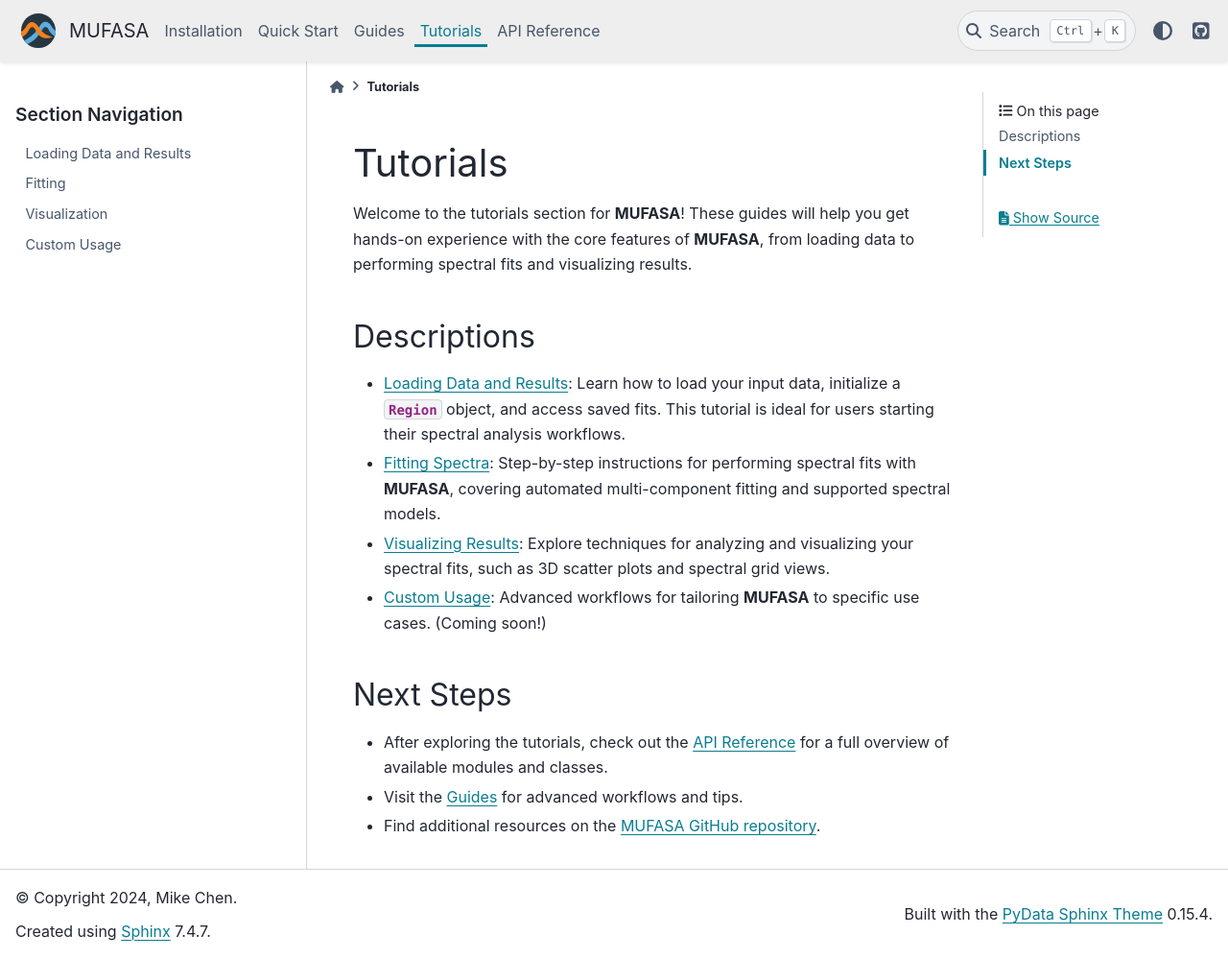
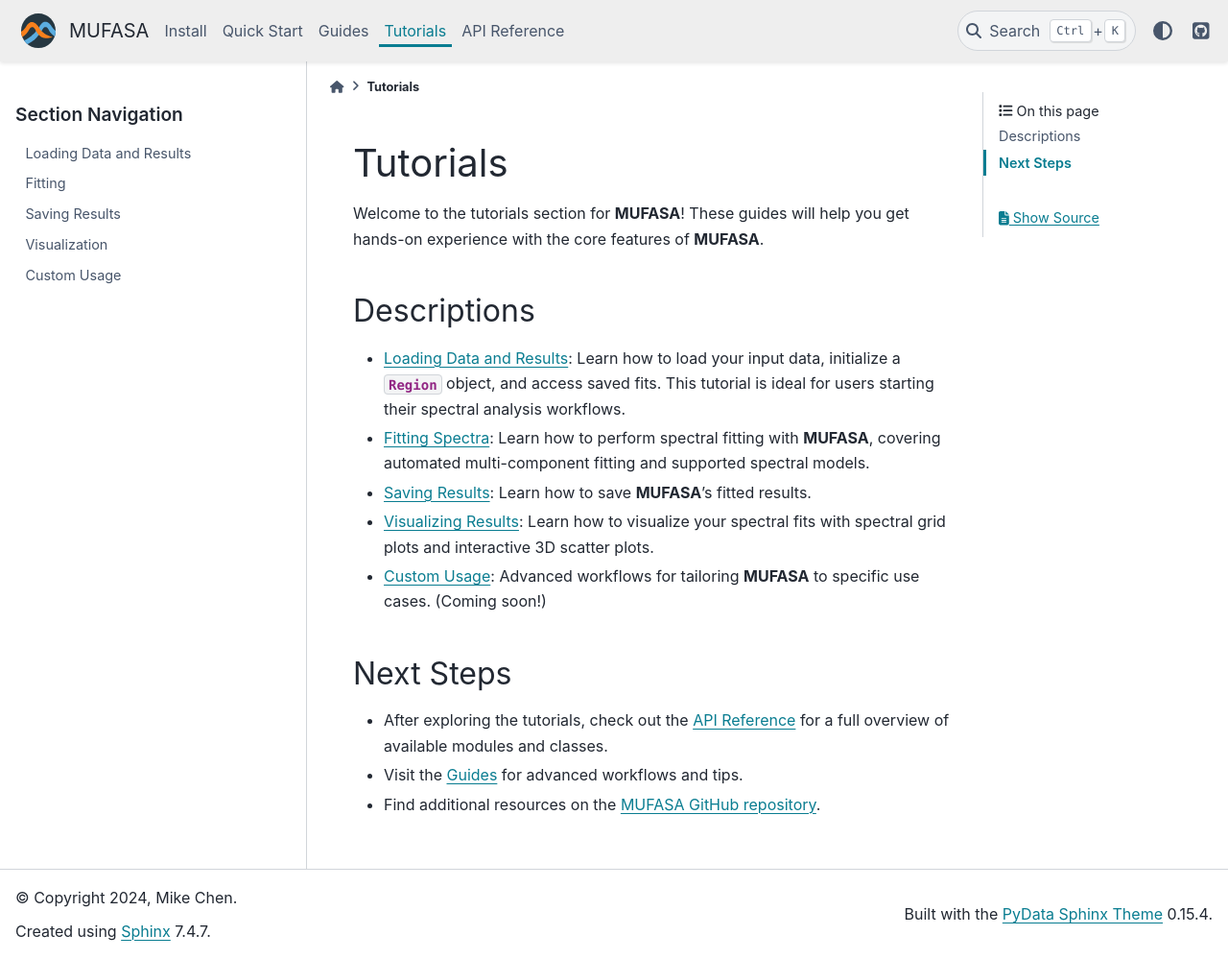
Before and after one commit to mcyc/mufasa, a Sphinx documentation site: the page built from docs/source/tutorials/index.rst, in a window 1280 px wide and 999 px high. Shown: the whole window at 96% size. Built offline with Sphinx 7.4.7 and the PyData theme 0.15.4, drawn with Linux system fonts in a browser that asks for light colours.

Commit message:
Added Saving Results Tutorial to the RTD Documentations

```diff
--- a/docs/source/index.rst
+++ b/docs/source/index.rst
@@ -38,7 +38,7 @@
     cd mufasa
     pip install -e .
 
-For more details, see the :doc:`Installation <installation>` page.
+For more details, see the :doc:`Instal <installation>` page.
 
 Quick Start
 ~~~~~~~~~~~
--- a/docs/source/installation.rst
+++ b/docs/source/installation.rst
@@ -1,4 +1,4 @@
-Installation
+Install
 =================
 
 System Requirements
--- a/docs/source/tutorials/index.rst
+++ b/docs/source/tutorials/index.rst
@@ -1,7 +1,7 @@
 Tutorials
 =========
 
-Welcome to the tutorials section for **MUFASA**! These guides will help you get hands-on experience with the core features of **MUFASA**, from loading data to performing spectral fits and visualizing results.
+Welcome to the tutorials section for **MUFASA**! These guides will help you get hands-on experience with the core features of **MUFASA**.
 
 .. toctree::
    :hidden:
@@ -9,6 +9,7 @@
 
    load_data_n_results
    fitting
+   save_results
    visualization
    custom_usage
 
@@ -18,10 +19,13 @@
   Learn how to load your input data, initialize a :class:`~mufasa.master_fitter.Region` object, and access saved fits. This tutorial is ideal for users starting their spectral analysis workflows.
 
 - :doc:`Fitting Spectra <fitting>`:
-  Step-by-step instructions for performing spectral fits with **MUFASA**, covering automated multi-component fitting and supported spectral models.
+  Learn how to perform spectral fitting with **MUFASA**, covering automated multi-component fitting and supported spectral models.
+
+- :doc:`Saving Results <fitting>`:
+  Learn how to save **MUFASA**'s fitted results.
 
 - :doc:`Visualizing Results <visualization>`:
-  Explore techniques for analyzing and visualizing your spectral fits, such as 3D scatter plots and spectral grid views.
+  Learn how to visualize your spectral fits with spectral grid plots and interactive 3D scatter plots.
 
 - :doc:`Custom Usage <custom_usage>`:
   Advanced workflows for tailoring **MUFASA** to specific use cases. (Coming soon!)
```
Also changed, not shown: other parts of docs/source/index.rst (+1 -1 lines), docs/source/quick_start.rst (+6 -4 lines), docs/source/tutorials/save_results.rst (added, +114 -0 lines).
